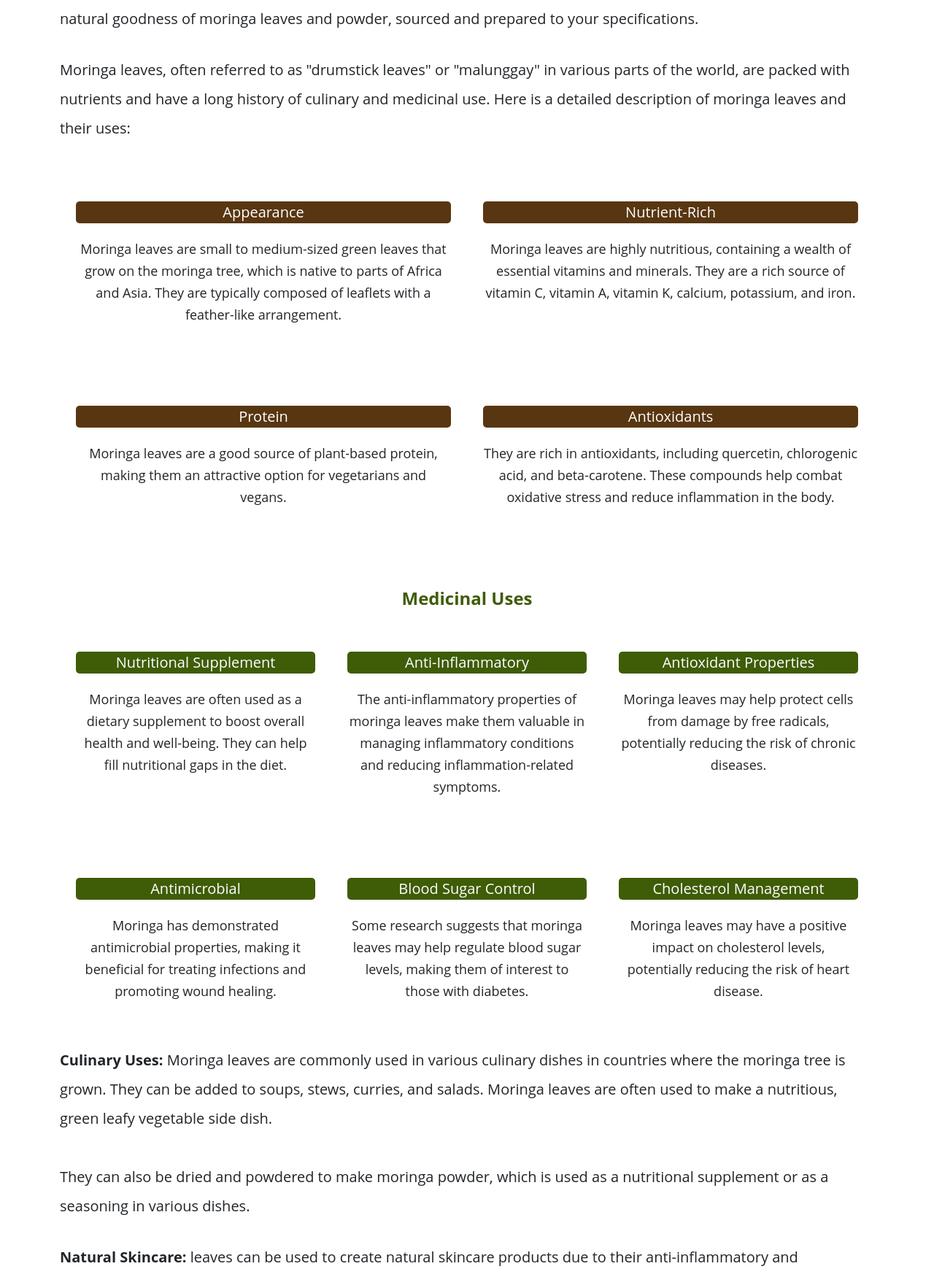
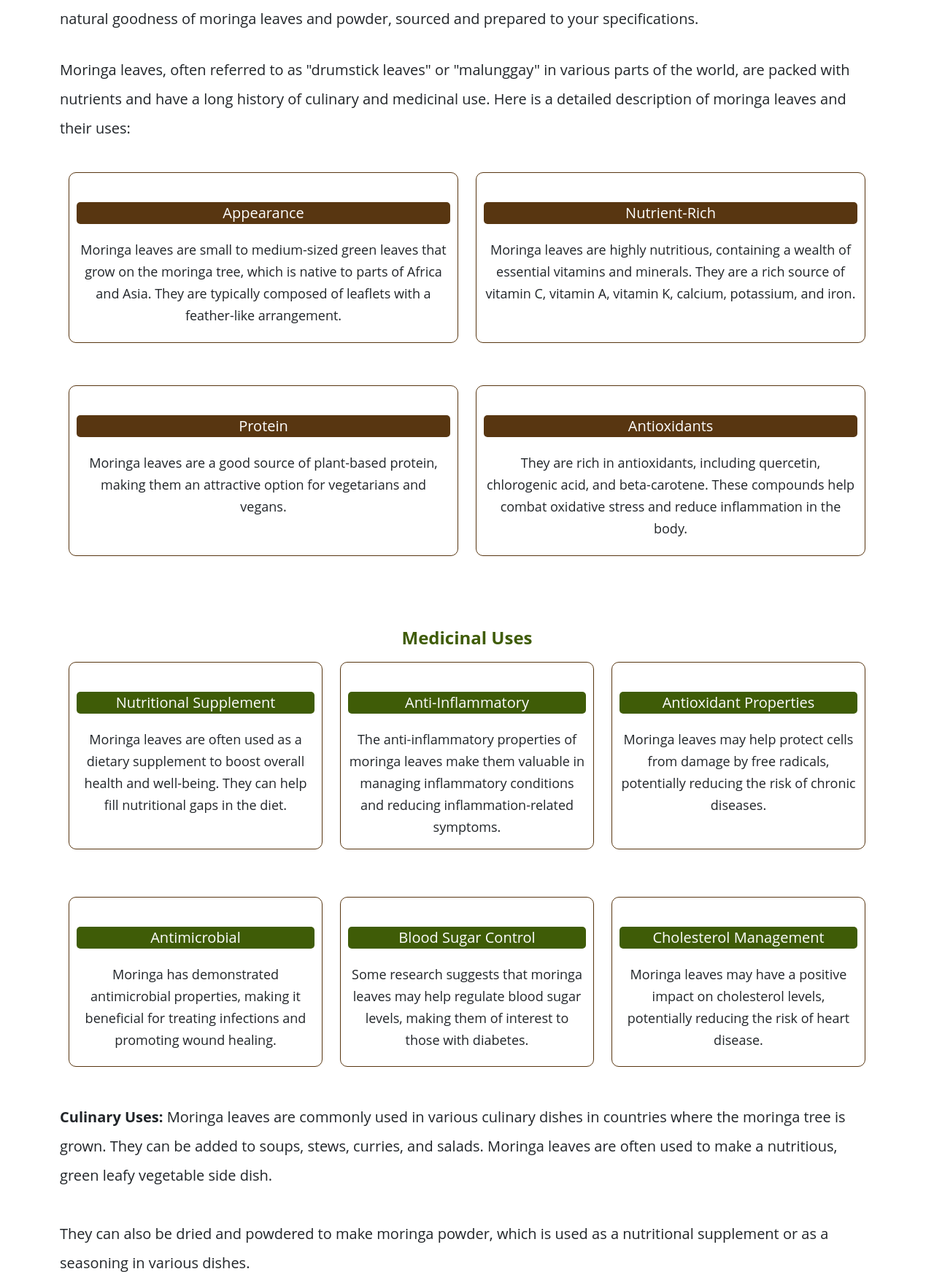
Before and after one commit to kavilashTech/asiya, a PHP site: page /moringa.php in a window 1280 px wide. Shown: the part 624-2374 px from the top of the page at 73% size. Run offline with PHP 8.4, Linux system fonts and the light colour scheme.

Commit message:
favicon and moringa page update

```diff
--- a/includes/header.php
+++ b/includes/header.php
@@ -5,7 +5,7 @@
     <meta charset="UTF-8">
     <meta name="viewport" content="width=device-width, initial-scale=1.0">
     <title>ANH Exim</title>
-
+    <link rel="icon" type="image/x-icon" href="assets/images/favicon.ico">
     <!-- Include Bootstrap CSS & JS -->
     <link rel="stylesheet" href="https://cdn.jsdelivr.net/npm/bootstrap@5.3.2/dist/css/bootstrap.min.css">
     <link rel="stylesheet" href="./assets/css/style.css">
--- a/moringa.php
+++ b/moringa.php
@@ -4,15 +4,18 @@
     .social-box .box {
         background: #FFF;
         border-radius: 10px;
+        border:1px solid var(--dark-brown);
         cursor: pointer;
         margin-top: 10px;
+        margin-bottom:10px;
         padding: 40px 10px;
         transition: all 0.5s ease-out;
+        height:80%;
     }
 
     .social-box .box:hover {
         /* box-shadow: 0 0 6px #4183D7; */
-        box-shadow: 0 0 6px var(--dark-brown);
+        box-shadow: 0 0 9px var(--dark-brown);
     }
 
     .social-box .box-text {
@@ -21,10 +24,8 @@
         margin: 20px 0;
     }
 
-    .social-box .box-btn a {
-        color: #4183D7;
-        font-size: 16px;
-        text-decoration: none;
+    .social-box .text-center {
+        /* margin-bottom:10px; */
     }
 
     .social-box h3 {
```
Also changed, not shown: assets/images/favicon.ico (added).
